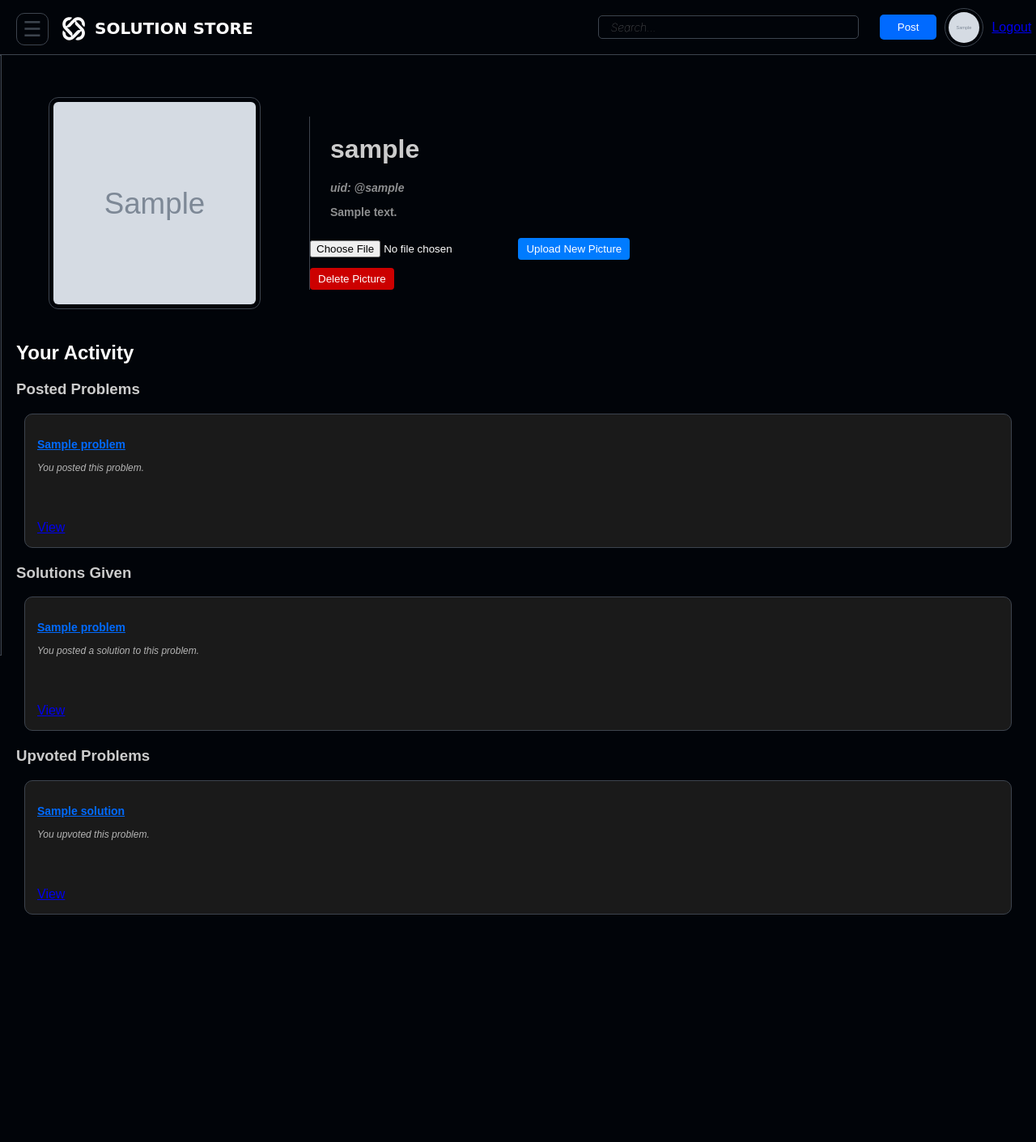
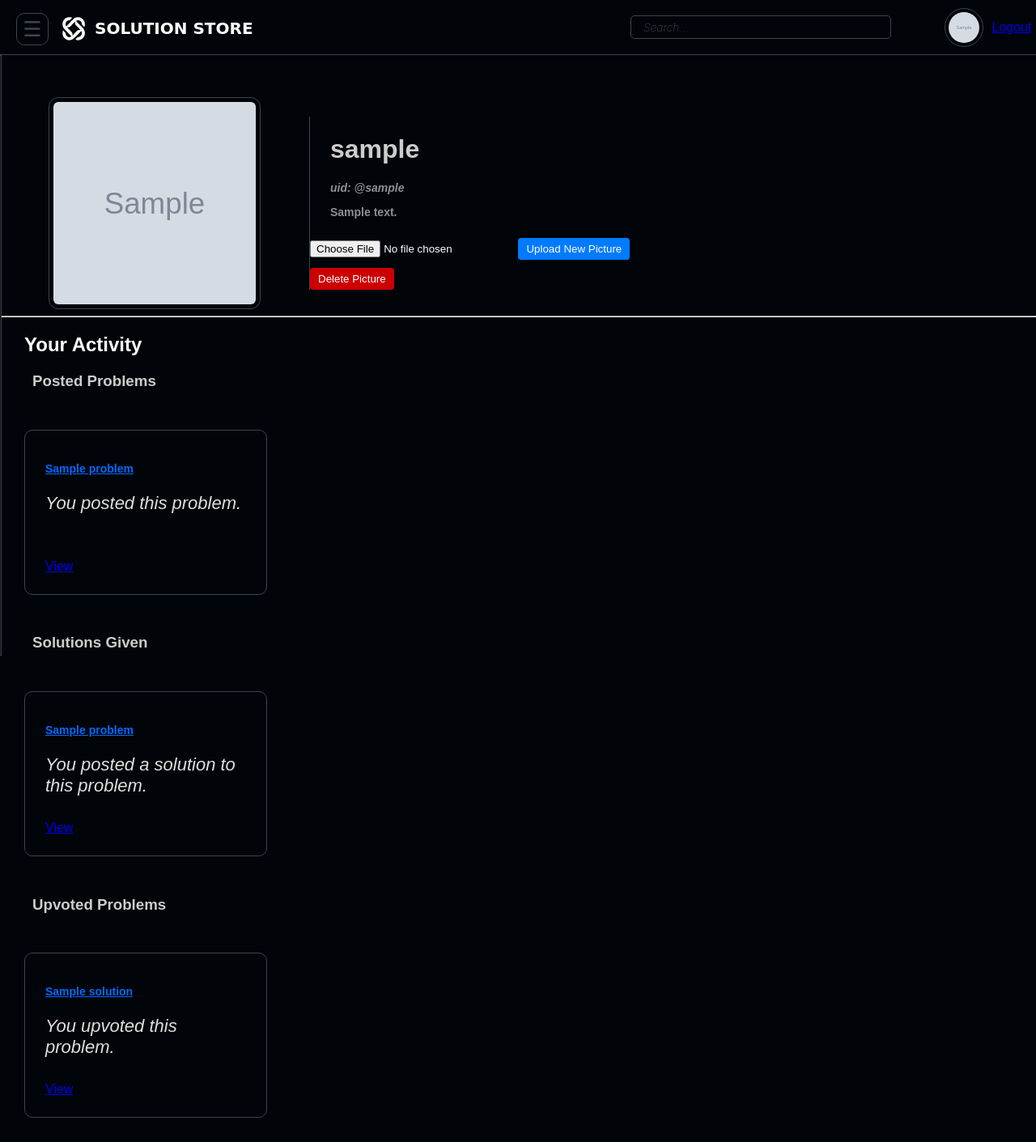
Before and after one commit to jaykumar3254/Crowd-Based-Problem-Solving-Plateform, a PHP site: page /profile.php in a window 1280 px wide. Shown: the whole page at 81% size. Before the commit the page ends 1130 px from the top, so only its background shows below. Run offline with PHP 8.4, Linux system fonts and the light colour scheme; the visitor is signed in with stand-in values (Sample User, id 1); tables that the repository leaves empty or names only in its code hold one stand-in row (values such as "Sample post"); grey boxes marked "Sample" are stand-in pictures.

Commit message:
final touch 50%

```diff
--- a/index.css
+++ b/index.css
@@ -156,8 +156,8 @@ body {
 .pdiscription{
   font-style: italic;
   height: 60px;
-  color: #b4b4b4;
-  font-size: 12px;
+  color: #dfdfdf;
+  font-size: 22px;
 }
 .recenttop{
   margin: 10px 0;
--- a/problemsindisplay.php
+++ b/problemsindisplay.php
@@ -2,7 +2,7 @@
 include 'db.php';
 
 // Join problems with users table to get username
-$sql = "SELECT p.title, p.description, u.username , p.content_id
+$sql = "SELECT p.title, p.description, u.username , p.content_id , u.profile_picture
         FROM problems p
         JOIN users u ON p.user_id = u.user_id
         ORDER BY p.content_id DESC";
--- a/profile.php
+++ b/profile.php
@@ -53,8 +53,15 @@ if ($_SERVER['REQUEST_METHOD'] === 'POST') {
     <link rel="stylesheet" href="navbar.css">
     <link rel="stylesheet" href="postform.css">
     <style>
+          .problem-card {
+    background-color: rgb(1,4,9);
+    width: 20%;
+    border: .5px solid rgb(61, 68, 78);
+    padding: 25px;
+    margin: 10px;
+    border-radius: 10px;
+  }
         .profileimg { width: 250px; height: 250px; border-radius: 12px; object-fit: cover; }
-        .problem-card { background-color: #1a1a1a; color: #ccc; border-radius: 10px; padding: 15px; margin-bottom: 20px; }
         .probuser { width: 30px; height: 30px; border-radius: 50%; margin-top: 10px; }
         .username { color: #999; font-size: 14px; margin-left: 10px; }
         .btn-upload, .btn-delete { margin-top: 10px; padding: 6px 10px; border: none; cursor: pointer; border-radius: 4px; }
@@ -72,7 +79,6 @@ if ($_SERVER['REQUEST_METHOD'] === 'POST') {
             </div>
             <input type="text" class="search" placeholder="Search...">
             <div class="nav-right">
-                <button class="post-btn" id="postBtn">Post</button>
                 <img src="<?= $profile_picture ?: 'src/profile.jpg' ?>" alt="profile" class="profile-pic">
                 <a href="logout.php" class="logout-button">Logout</a>
             </div>
@@ -106,12 +112,10 @@ if ($_SERVER['REQUEST_METHOD'] === 'POST') {
             <?php endif; ?>
         </div>
     </div>
-
-    <!-- Activity Section -->
-    <div style="padding: 20px;">
-        <h2 style="color:#fff;">Your Activity</h2>
-
-        <h3 style="color:#ccc;">Posted Problems</h3>
+    <hr/>
+    <h2 style="margin-left:30px; color:#fff;">Your Activity</h2>
+    <h3 style="margin-left:40px; color:#ccc;">Posted Problems</h3><!-- Activity Section -->
+    <div style="padding: 20px; display: flex; flex-wrap: wrap; /* allows wrapping to next line */ gap: 16px;">
         <?php while ($row = $problems->fetch_assoc()): ?>
             <div class="problem-card">
                 <h3 class="pname"><u><?= htmlspecialchars($row['title']) ?></u></h3>
@@ -119,24 +123,27 @@ if ($_SERVER['REQUEST_METHOD'] === 'POST') {
                 <a href="problem.php?id=<?= $row['content_id'] ?>">View</a>
             </div>
         <?php endwhile; ?>
-
-        <h3 style="color:#ccc;">Solutions Given</h3>
-        <?php while ($row = $solutions->fetch_assoc()): ?>
+        </div>
+        <h3 style="color:#ccc; margin-left:40px; ">Solutions Given</h3>
+        <div style="padding: 20px; display: flex; flex-wrap: wrap; /* allows wrapping to next line */ gap: 16px;">
+            <?php while ($row = $solutions->fetch_assoc()): ?>
             <div class="problem-card">
                 <h3 class="pname"><u><?= htmlspecialchars($row['title']) ?></u></h3>
                 <p class="pdiscription">You posted a solution to this problem.</p>
                 <a href="problem.php?id=<?= $row['solution_id'] ?>">View</a>
             </div>
         <?php endwhile; ?>
-
-        <h3 style="color:#ccc;">Upvoted Problems</h3>
-        <?php while ($row = $upvotes->fetch_assoc()): ?>
+        </div>
+        <h3 style="color:#ccc; margin-left:40px; ">Upvoted Problems</h3>
+        <div style="padding: 20px; display: flex; flex-wrap: wrap; /* allows wrapping to next line */ gap: 16px;">
+            <?php while ($row = $upvotes->fetch_assoc()): ?>
             <div class="problem-card">
                 <h3 class="pname"><u><?= htmlspecialchars($row['title']) ?></u></h3>
                 <p class="pdiscription">You upvoted this problem.</p>
                 <a href="problem.php?id=<?= $row['solution_id'] ?>">View</a>
             </div>
         <?php endwhile; ?>
+        </div>
     </div>
 
     <!-- Scripts -->
```
Also changed, not shown: index.html (+5 -19 lines).
